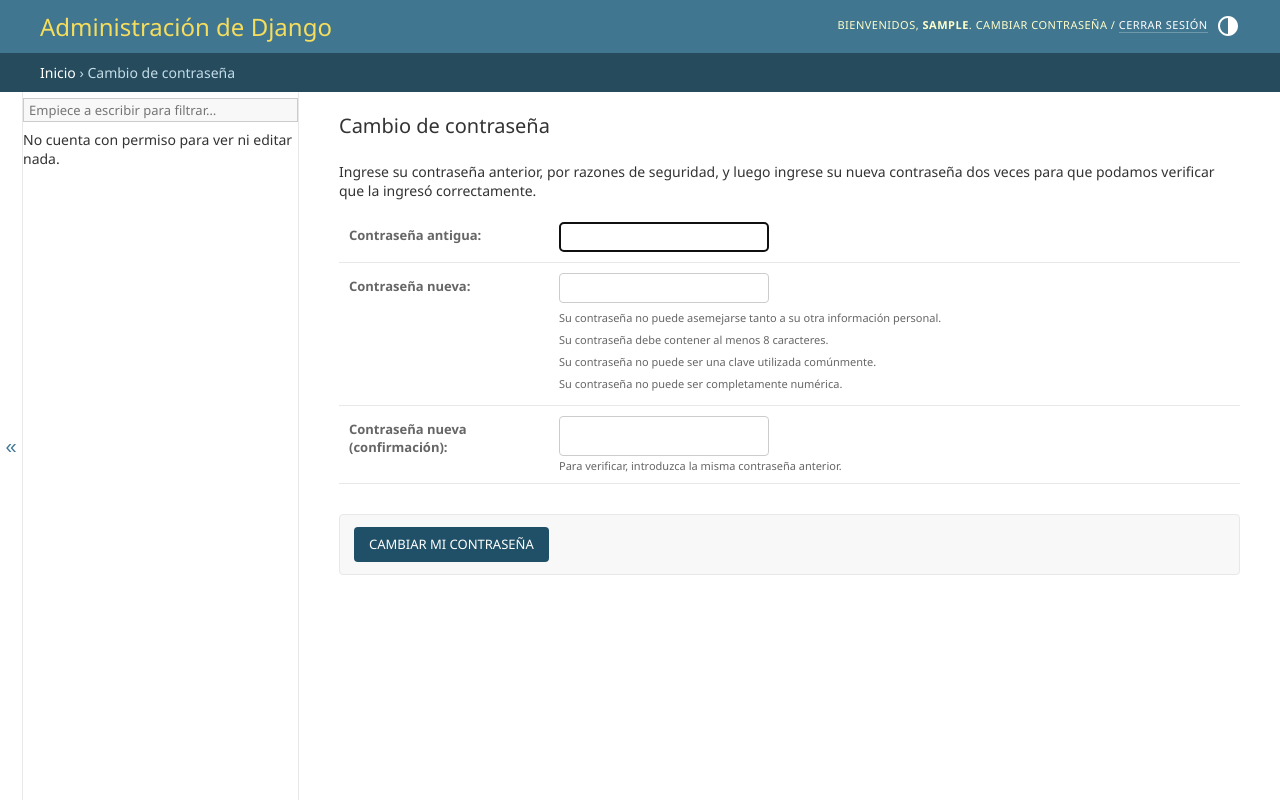
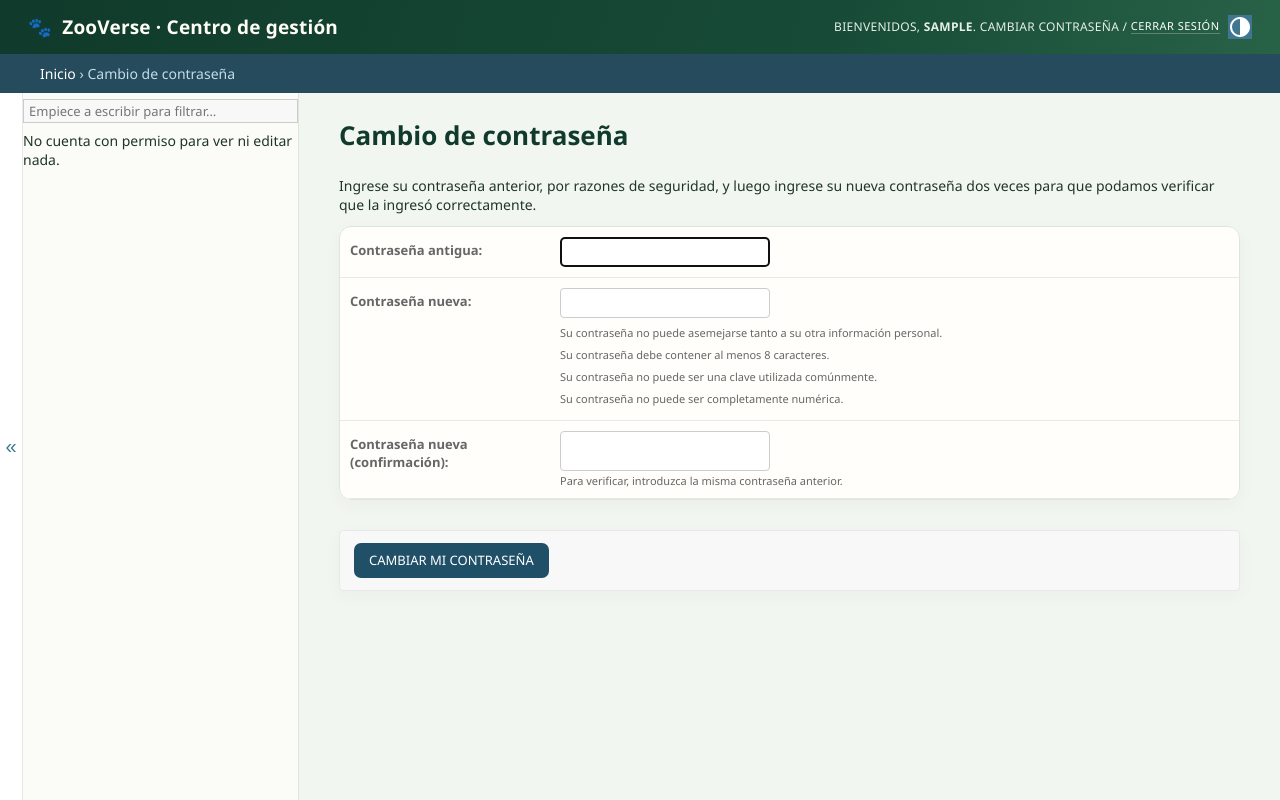
Before and after one commit to Juanjjos/Zooverse-DB, a Django app: a page that uses zooverse/urls.py in a window 1280 px wide. Run offline with Django 5.2, Linux system fonts and the light colour scheme; the visitor is signed in with stand-in values (Sample User, id 1); parts of the project's set-up code (start-up, migrations or seed data) failed here and were passed over.

Commit message:
Mejora en la interfaz gráfica  del administrador y control en cada uno de los roles diferente del Administrador y el super admin

```diff
--- /dev/null
+++ b/templates/admin/base_site.html
@@ -0,0 +1,211 @@
+{% extends "admin/base.html" %}
+{% load i18n %}
+
+{% block title %}{{ title }} | ZooVerse{% endblock %}
+
+{% block extrastyle %}
+    {{ block.super }}
+    <style>
+        html,
+        html[data-theme="dark"],
+        html[data-theme="auto"] {
+            color-scheme: light !important;
+        }
+
+        :root {
+            --zoo-forest: #174b37;
+            --zoo-forest-dark: #103a2b;
+            --zoo-leaf: #28714d;
+            --zoo-mist: #f2f6f1;
+            --zoo-line: #dce7dc;
+        }
+
+        body {
+            background: var(--zoo-mist) !important;
+            color: #20352a !important;
+        }
+
+        #container,
+        #content {
+            background: var(--zoo-mist) !important;
+            color: #20352a !important;
+        }
+
+        #header {
+            padding: 14px 28px;
+            background: linear-gradient(110deg, var(--zoo-forest-dark), var(--zoo-forest) 65%, #286247);
+            box-shadow: 0 3px 14px #0e332524;
+        }
+
+        #branding h1,
+        #branding h1 a:link,
+        #branding h1 a:visited {
+            color: #fffdf5;
+            font-size: 19px;
+            font-weight: 750;
+            letter-spacing: .01em;
+        }
+
+        #branding h1::before {
+            margin-right: 10px;
+            content: "🐾";
+        }
+
+        #user-tools {
+            color: #e6f0e5;
+            font-size: 12px;
+            letter-spacing: .025em;
+        }
+
+        #user-tools a:link,
+        #user-tools a:visited {
+            color: #e4efbc;
+            border-bottom-color: #e4efbc66;
+        }
+
+        #user-tools a:hover {
+            color: white;
+        }
+
+        #nav-sidebar {
+            border-right: 1px solid var(--zoo-line);
+            background: #fbfcf8;
+        }
+
+        #nav-sidebar .current-model {
+            background: #e7f0e5;
+        }
+
+        #content {
+            padding-top: 24px;
+        }
+
+        #content h1 {
+            color: var(--zoo-forest-dark);
+            font-size: 26px;
+            font-weight: 700;
+        }
+
+        .module,
+        .inline-group,
+        .submit-row,
+        .paginator {
+            overflow: hidden;
+            border: 1px solid var(--zoo-line);
+            border-radius: 12px;
+            background: #fffefa;
+            box-shadow: 0 5px 18px #183d2609;
+        }
+
+        .module h2,
+        .module caption,
+        .inline-group h2 {
+            background: var(--zoo-forest);
+            color: white;
+            font-weight: 650;
+        }
+
+        .module table th,
+        .module table td {
+            padding: 10px 12px;
+        }
+
+        .row1 {
+            background: #fffefa;
+        }
+
+        .row2 {
+            background: #f5f8f2;
+        }
+
+        .button,
+        input[type="submit"],
+        input[type="button"],
+        .submit-row input,
+        a.button {
+            border: 0;
+            border-radius: 7px;
+            background: var(--zoo-leaf);
+            box-shadow: none;
+            font-weight: 650;
+        }
+
+        .button:hover,
+        input[type="submit"]:hover,
+        input[type="button"]:hover,
+        .submit-row input:hover,
+        a.button:hover {
+            background: var(--zoo-forest-dark);
+        }
+
+        .object-tools a:link,
+        .object-tools a:visited {
+            border-radius: 7px;
+            background: var(--zoo-leaf);
+        }
+
+        .messagelist li {
+            border-radius: 8px;
+        }
+
+        .login #content {
+            box-sizing: border-box;
+            width: 100%;
+            margin: 0;
+            padding: 18px !important;
+            background: transparent !important;
+        }
+
+        .login #content-main {
+            box-sizing: border-box;
+            width: 100%;
+            margin: 0;
+            padding: 24px;
+            border: 1px solid var(--zoo-line);
+            border-radius: 14px;
+            background: #fffefa !important;
+            box-shadow: 0 12px 32px #183d2614;
+            color: #20352a !important;
+        }
+
+        .login #content-main form {
+            box-sizing: border-box;
+            width: 100%;
+        }
+
+        .login #content-main label,
+        .login #content-main .password-reset-link {
+            color: #40564a !important;
+        }
+
+        .login #content-main input[type="text"],
+        .login #content-main input[type="password"] {
+            box-sizing: border-box;
+            width: 100%;
+            border: 1px solid #bdcdbd;
+            border-radius: 6px;
+            background: white !important;
+            color: #20352a !important;
+        }
+
+        .login .submit-row {
+            border: 0;
+            background: transparent;
+            box-shadow: none;
+        }
+
+        @media (max-width: 767px) {
+            #header {
+                padding: 12px 16px;
+            }
+
+            #user-tools {
+                line-height: 1.8;
+            }
+        }
+    </style>
+{% endblock %}
+
+{% block branding %}
+    <h1 id="site-name"><a href="{% url 'admin:index' %}">ZooVerse · Centro de gestión</a></h1>
+{% endblock %}
--- a/zooverse/settings.py
+++ b/zooverse/settings.py
@@ -76,7 +76,7 @@ ROOT_URLCONF = "zooverse.urls"
 TEMPLATES = [
     {
         "BACKEND": "django.template.backends.django.DjangoTemplates",
-        "DIRS": [],
+        "DIRS": [BASE_DIR / "templates"],
         "APP_DIRS": True,
         "OPTIONS": {
             "context_processors": [
--- a/zooverse/urls.py
+++ b/zooverse/urls.py
@@ -20,6 +20,10 @@ from django.urls import include, path
 
 from reportes import views as reportes_views
 
+admin.site.site_header = "ZooVerse | Centro de gestión"
+admin.site.site_title = "ZooVerse"
+admin.site.index_title = "Panel de gestión del zoológico"
+
 urlpatterns = [
     path("", reportes_views.pagina_inicio, name="inicio_publico"),
     path("admin/", admin.site.urls),
```
Also changed, not shown: reportes/templates/reportes/alertas.html (+7 -2 lines), reportes/templates/reportes/inicio.html (+9 -1 lines), reportes/templates/reportes/portada.html (+17 -2 lines), reportes/tests.py (+47 -1 lines), reportes/views.py (+18 -2 lines).
